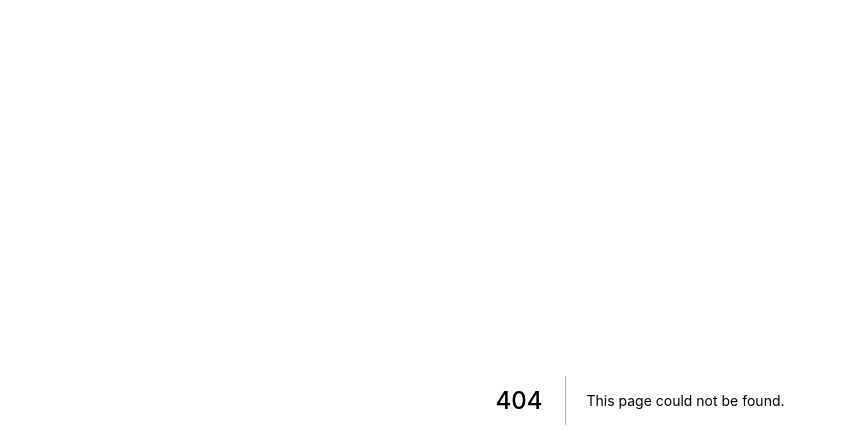
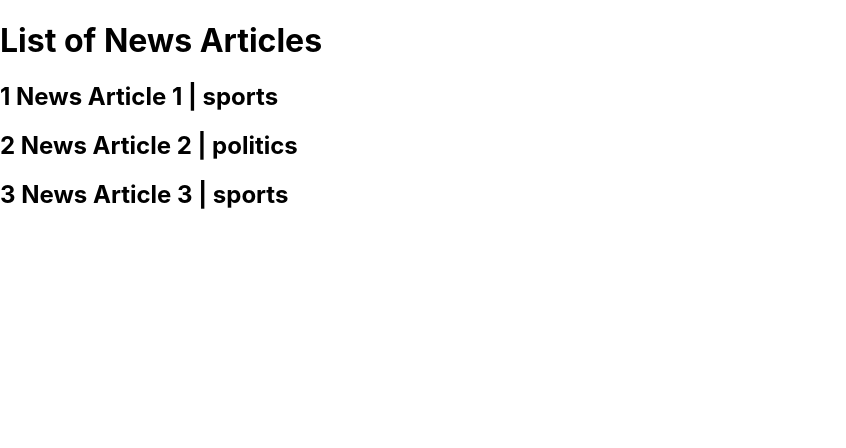
Before and after one commit to ayangupta9/next-js-tuts-prerendering-, a Next.js app: page /news in a window 1280 px wide. Before the commit this address had no page. Shown: the top 448 px of the page, without its empty margins (0-846 px from the left). Built offline with nearby package versions, Linux system fonts and the light colour scheme; data requests are answered from the project's data file.

Commit message:
next js: server side rendering

```diff
--- a/db.json
+++ b/db.json
@@ -1,4 +1,24 @@
 {
+  "news": [
+    {
+      "id": 1,
+      "title": "News Article 1",
+      "description": "Description 1",
+      "category": "sports"
+    },
+    {
+      "id": 2,
+      "title": "News Article 2",
+      "description": "Description 2",
+      "category": "politics"
+    },
+    {
+      "id": 3,
+      "title": "News Article 3",
+      "description": "Description 3",
+      "category": "sports"
+    }
+  ],
   "products": [
     {
       "id": 1,
--- /dev/null
+++ b/pages/news/index.js
@@ -0,0 +1,31 @@
+import React from 'react'
+
+const NewsArticleList = ({ articles }) => {
+  return (
+    <>
+      <h1>List of News Articles</h1>
+      {articles.map(article => {
+        return (
+          <div key={article.id}>
+            <h2>
+              {article.id} {article.title} | {article.category}
+            </h2>
+          </div>
+        )
+      })}
+    </>
+  )
+}
+
+export async function getServerSideProps () {
+  const response = await fetch('http://localhost:4000/news')
+  const data = await response.json()
+
+  return {
+    props: {
+      articles: data
+    }
+  }
+}
+
+export default NewsArticleList
```
Also changed, not shown: pages/news/[category].js (added, +43 -0 lines). Lines whose indentation alone changed are shown as unchanged.
